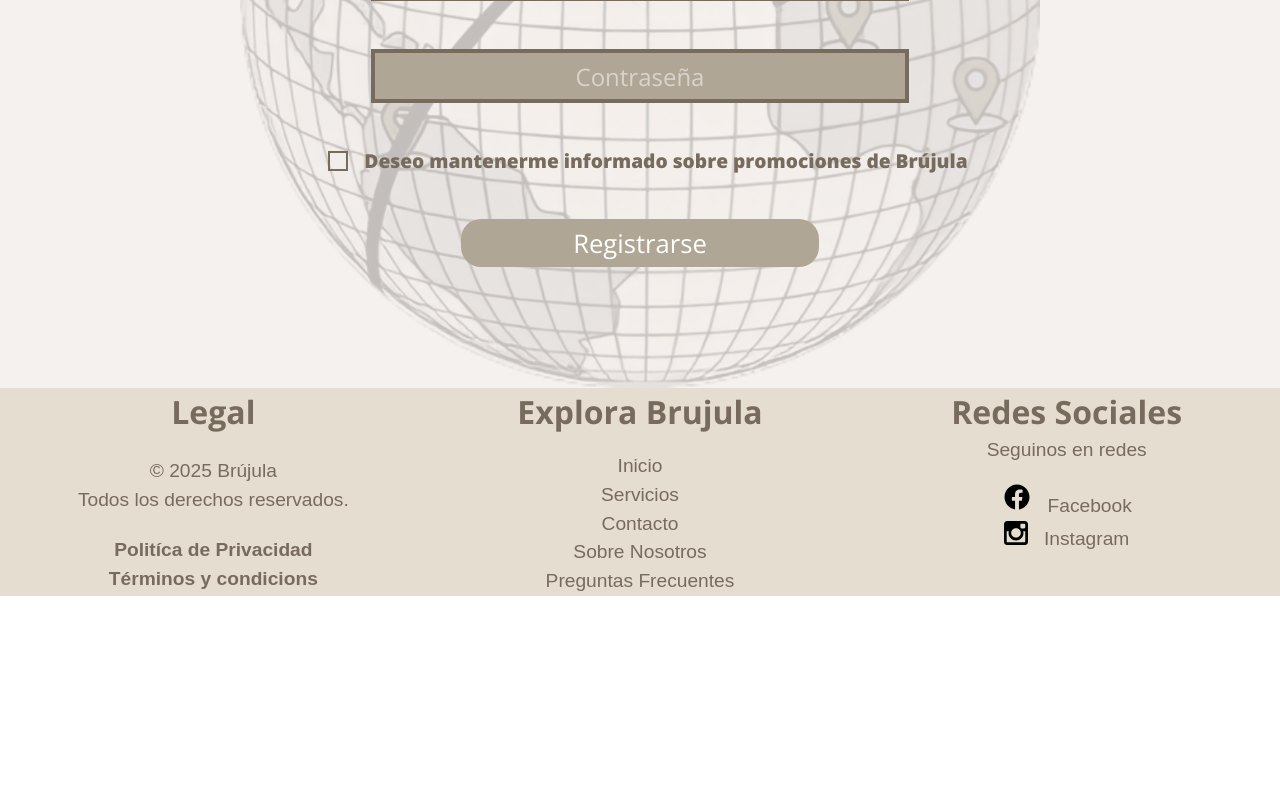
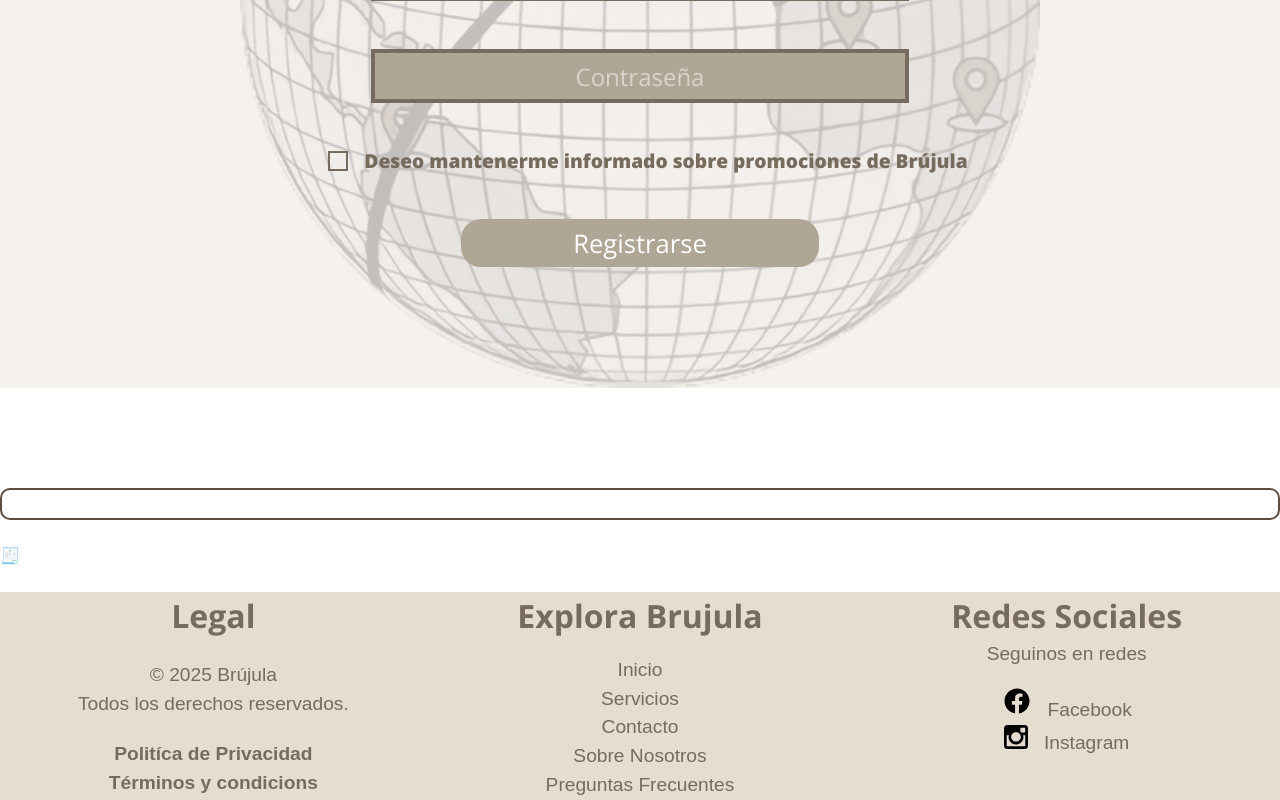
Before and after one commit to juanMarcosChalu/olimpiada-grupo-A, a React (Vite) app in the folder olim/: page / in a window 1280 px wide. Shown: the part 3620-4420 px from the top of the page. Before the commit the page ends 4216 px from the top, so only its background shows below. Built offline with nearby package versions, Linux system fonts and the light colour scheme.

Commit message:
1.1.20
-seccion carrito + arreglo de un bug del app

```diff
--- a/olim/src/App.jsx
+++ b/olim/src/App.jsx
@@ -18,13 +18,11 @@ import Perfil from "./components/sections/perfilc/Perfil.jsx";
 import Cardobjetos from "./components/UI/CardObjetos.jsx";
 import SectionFav from "./components/sections/favoritos/SectionsFavoritos.jsx";
 import SectionNotificaciones from "./components/sections/notificaciones/SectionNotificaciones.jsx";
+import SectionsCarrito from "./components/sections/carrito/SectionsCarrito.jsx"
 import Registro from "./components/sections/login/Registro.jsx";
 import Login from "./components/sections/login/login.jsx";
+
 function App() {
-
-
-
-
 
   const [packages, setPackages] = useState([
     {
@@ -82,8 +80,9 @@ function App() {
             <SectionHome />
             <Carousel />
             <Testimonios />
-              <Login></Login>
+            <Login />
             <Registro />
+            <SectionsCarrito />
             <Footer />
           </>
         } />
@@ -99,7 +98,7 @@ function App() {
               ]} />
 
             <Paquetes />
-              <Header
+            <Header
               title={<h1>Paquetes Románticos</h1>}
               menuItems={[
                 <Link to="/" key="inicio">Inicio</Link>,
@@ -108,7 +107,7 @@ function App() {
 
               ]} />
 
-            <GridPaquetes/>
+            <GridPaquetes />
             <Footer />
           </>
 
--- a/olim/src/components/sections/carrito/SectionCarrito.jsx
+++ b/olim/src/components/sections/carrito/SectionsCarrito.jsx
@@ -1,16 +1,15 @@
 import React from "react";
-import styles from "../../../styles/carrito.module.css";
-import Header from "../../Layouts/header.jsx";
+import styles from "../../../styles/SectionCarrito.module.css";
 
-function carrito() {
+function SectionsCarrito() {
+
     return (
-
-
 
         <section className={styles.carritoSection}>
 
             <aside className={styles.asideProductos}>
-                <h1>Alquiler de autos</h1>
+
+                <h1 className={styles.titulosCarritoCards}>Alquiler de autos</h1>
                 <ol>
                     <li>Alquiler: Renault Kwid o similar
                     </li>
@@ -18,15 +17,16 @@ function carrito() {
                     </li>
                     <li>15/07 al 20/07</li>
                 </ol>
-                <div>
-                    <input type="text"><span>❌ Quitar auto</span></input>
+
+                <div className={styles.divComtainer
+                }>
+                    <input type="text" className="quitar" />
                     <span className={styles.spanPrecio}>
                         $220.000  ARS
                     </span>
                 </div>
+            </aside>
 
-
-            </aside>
             <aside className={styles.asidePrecio}>
                 <article className={styles.articleResumen}>
                     <h1>🧾 RESUMEN FINAL
@@ -43,3 +43,5 @@ function carrito() {
         </section>
     )
 }
+
+export default SectionsCarrito;
--- a/olim/src/styles/SectionCarrito.module.css
+++ b/olim/src/styles/SectionCarrito.module.css
@@ -0,0 +1,3 @@
+.carritoSection{}
+
+.asideProductos{}
```
